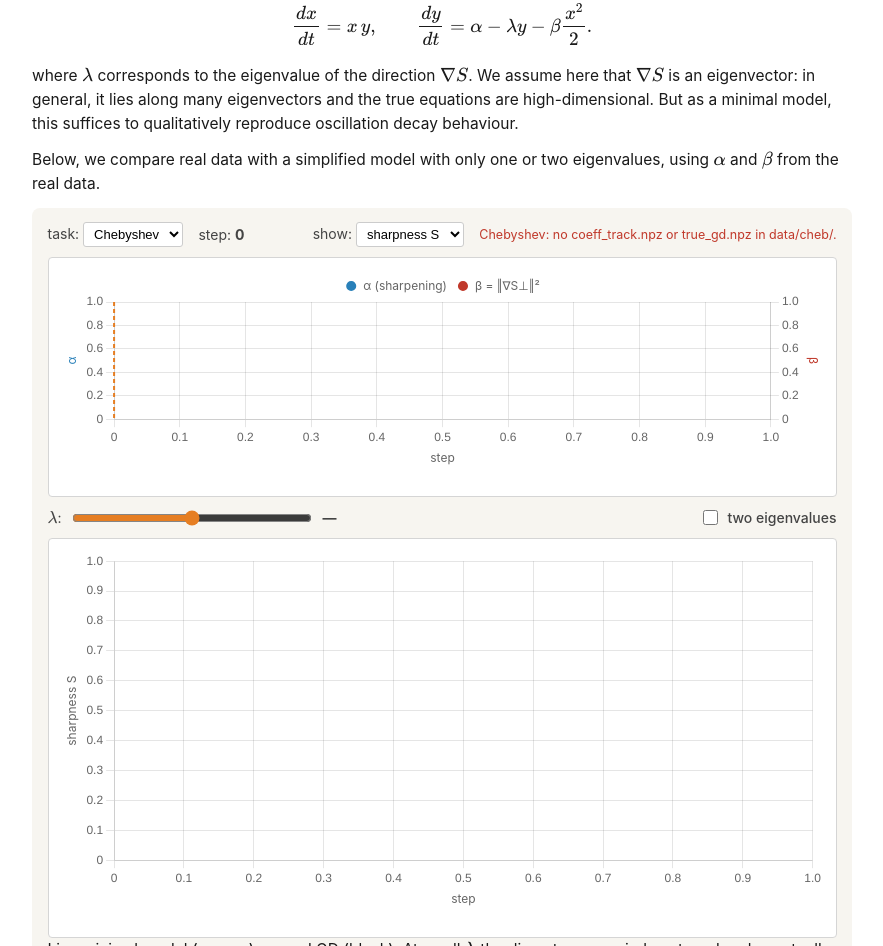
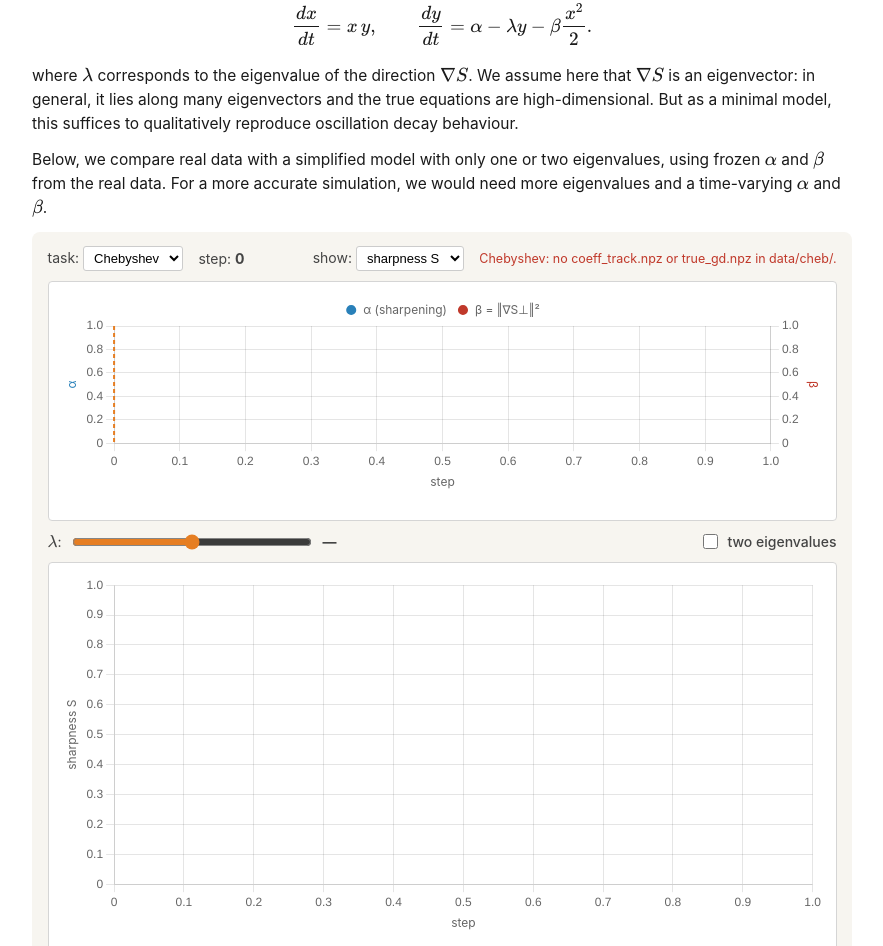
Before and after one commit to rfangit/eos-decay, a plain HTML site: page index.html in a window 1280 px wide. Shown: the part 1990-2936 px from the top of the page, without its empty margins (198-1081 px from the left). Drawn offline with nearby package versions, Linux system fonts and the light colour scheme; no server answers.

Commit message:
main document

```diff
--- a/index.html
+++ b/index.html
@@ -98,7 +98,9 @@
       it lies along many eigenvectors and the true equations
     are high-dimensional. But as a minimal model, this suffices to qualitatively reproduce oscillation decay behaviour.</p>
 
-    <p>Below, we compare real data with a simplified model with only one or two eigenvalues, using $\alpha$ and $\beta$ from the real data.</p>
+    <p>Below, we compare real data with a simplified model with only one or two eigenvalues, using frozen $\alpha$ and $\beta$ from the real data.
+      For a more accurate simulation, we would need more eigenvalues and a time-varying $\alpha$ and $\beta$.
+    </p>
 
     <div class="tutorial-widget" id="w2-widget">
       <div class="controls-row">
```
